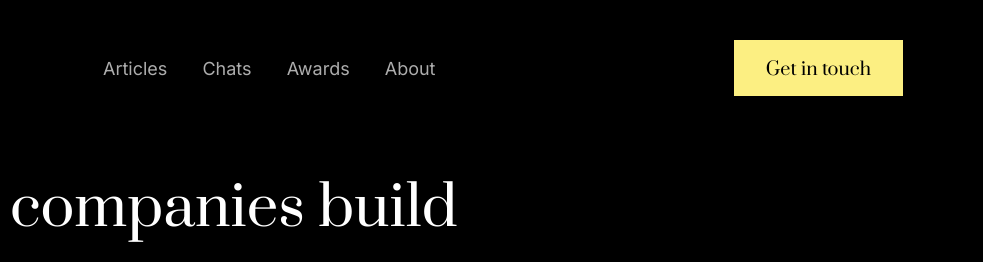
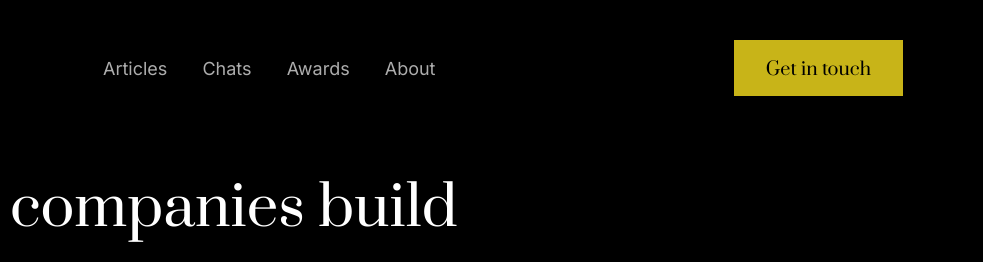
Before and after one commit to ivobul/codewell-solutions, a plain HTML site: page web-developer-portfolio/index.html in a window 1280 px wide. In both pictures the pointer is over the link 1115 px from the left and 68 px from the top of the page. Shown: the top 262 px of the page, 297-1280 px from the left. Drawn offline with Linux system fonts and the light colour scheme.

Commit message:
Add files via upload

```diff
--- a/web-developer-portfolio/style.css
+++ b/web-developer-portfolio/style.css
@@ -100,12 +100,12 @@ a {
 }
 
 .button:visited {
-  color: #000 !important;
+  color: #000;
 }
 
 .button:hover {
-  background-color: #fcef82 !important;
-  color: #000 !important;
+  background-color: #c8b418;
+  color: #000;
 }
 
 .button--inline-block {
```
